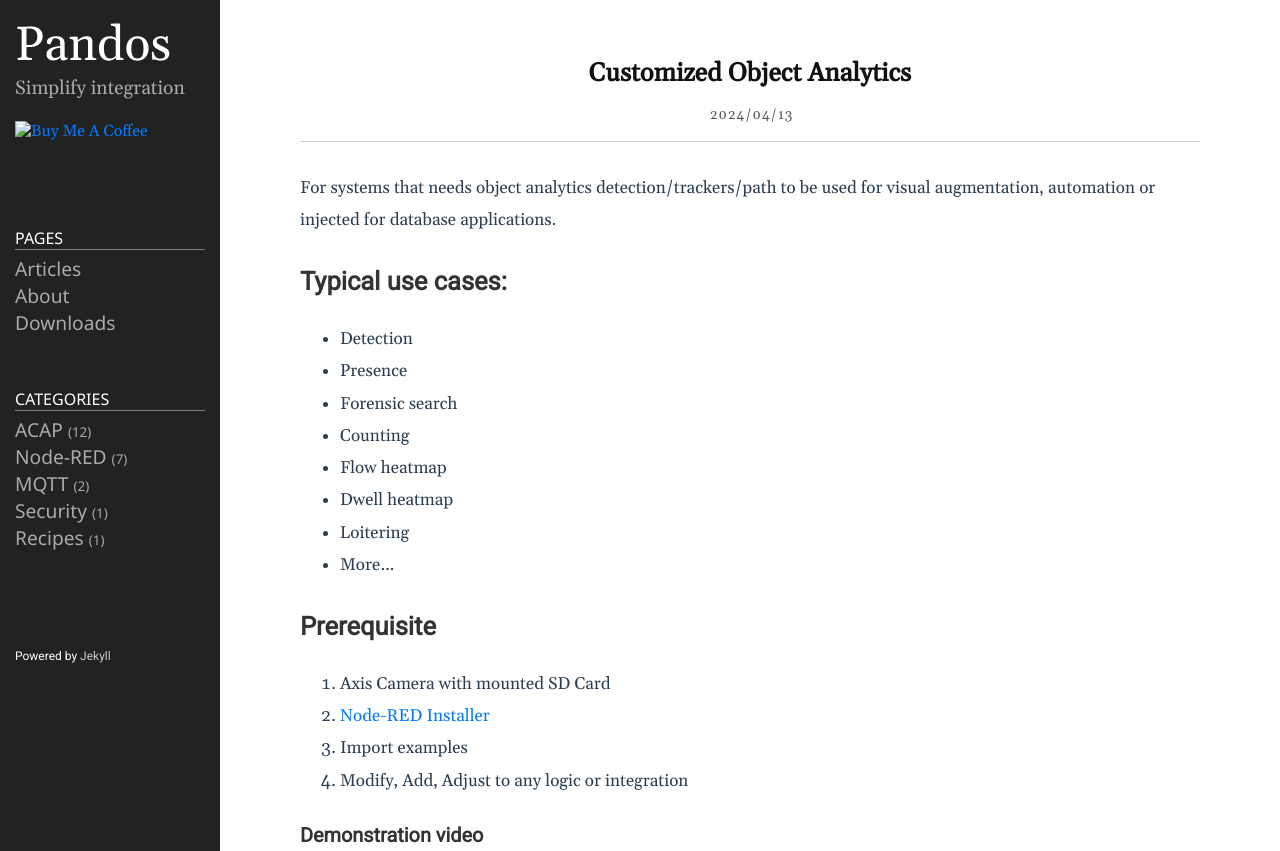
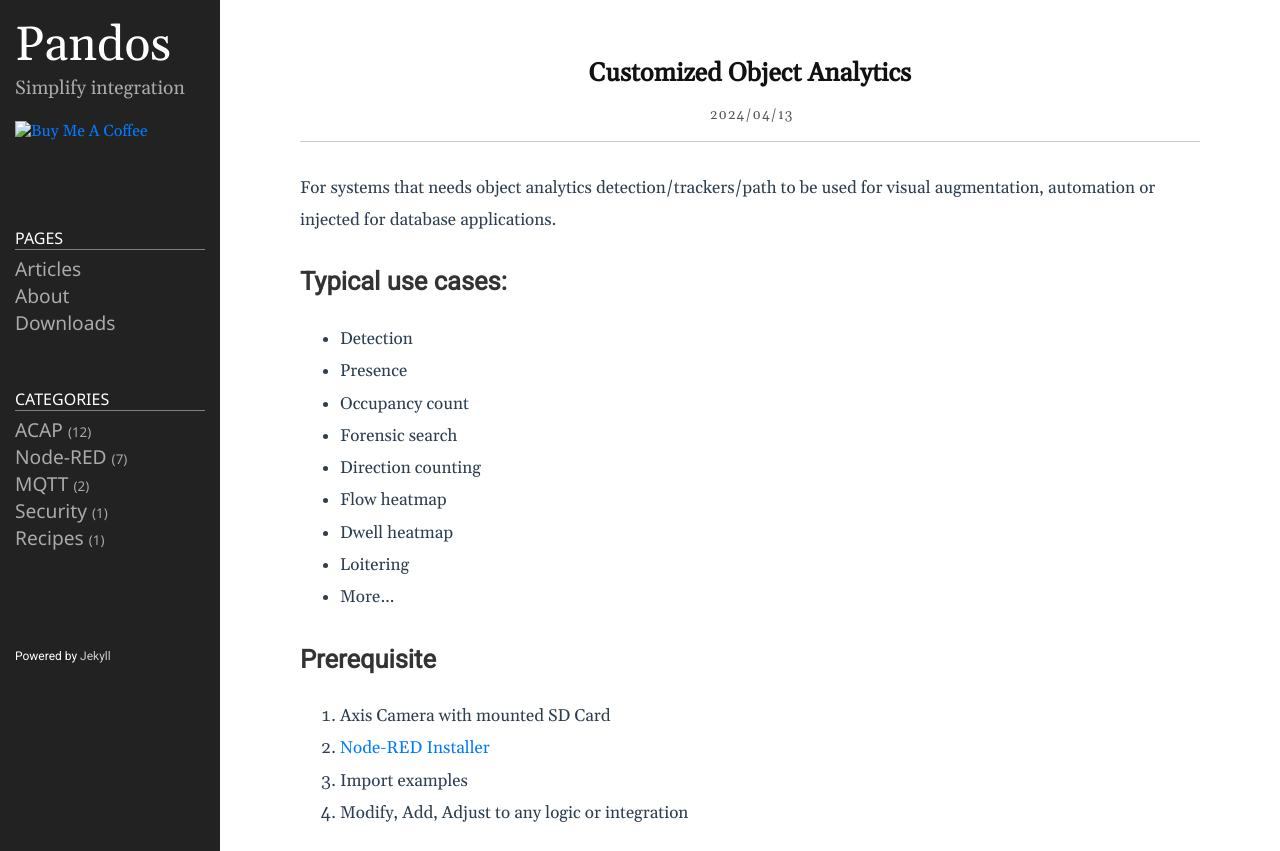
Before and after one commit to pandosme/pandosme.github.io, a Jekyll site: the page built from docs/_posts/2024-04-14-Customized-Object-Analytics.md, in a window 1280 px wide, cut to the strip 0-851 px from the top of the page. Built offline with Jekyll 4.4.1, drawn with Linux system fonts in a browser that asks for light colours.

Commit message:
Update 2024-04-14-Customized-Object-Analytics.md

```diff
--- a/docs/_posts/2024-04-14-Customized-Object-Analytics.md
+++ b/docs/_posts/2024-04-14-Customized-Object-Analytics.md
@@ -10,8 +10,9 @@ For systems that needs object analytics detection/trackers/path to be used for v
 ## Typical use cases:
 * Detection
 * Presence
+* Occupancy count
 * Forensic search
-* Counting
+* Direction counting
 * Flow heatmap
 * Dwell heatmap
 * Loitering
```
